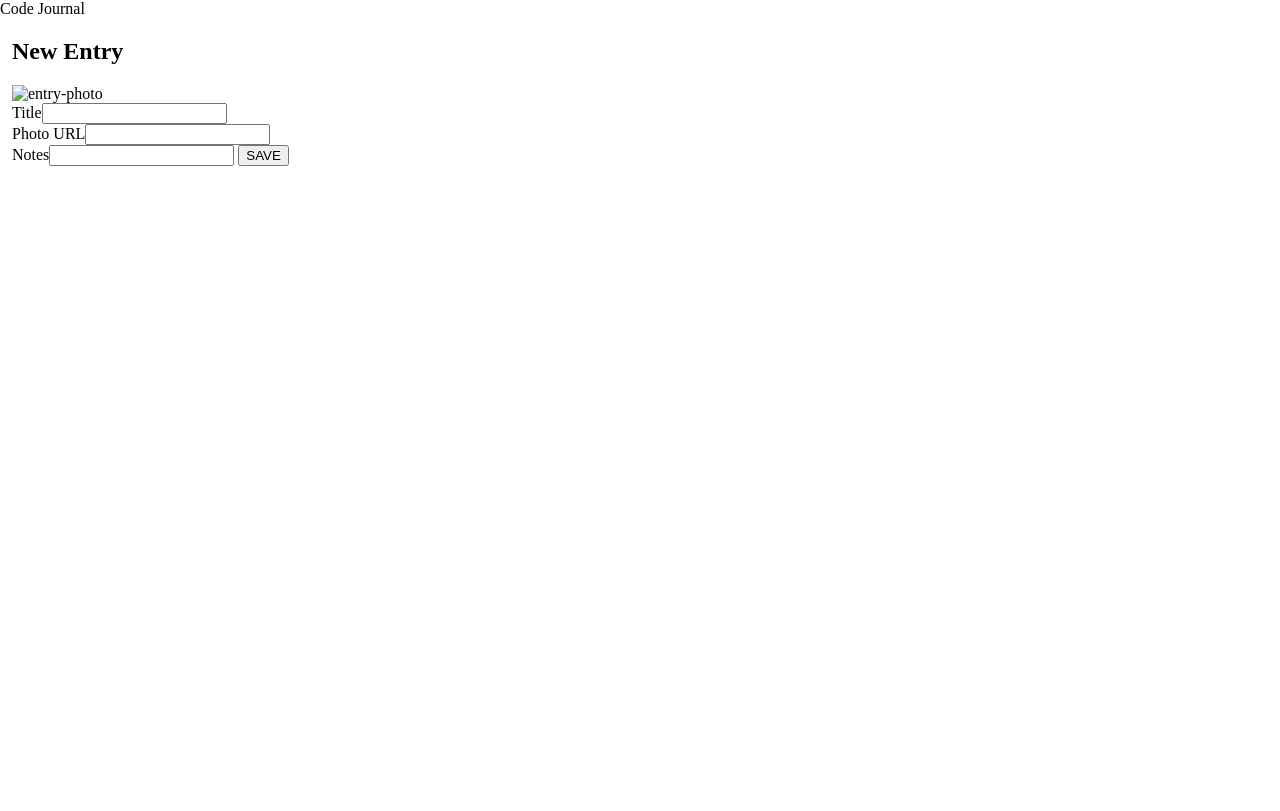
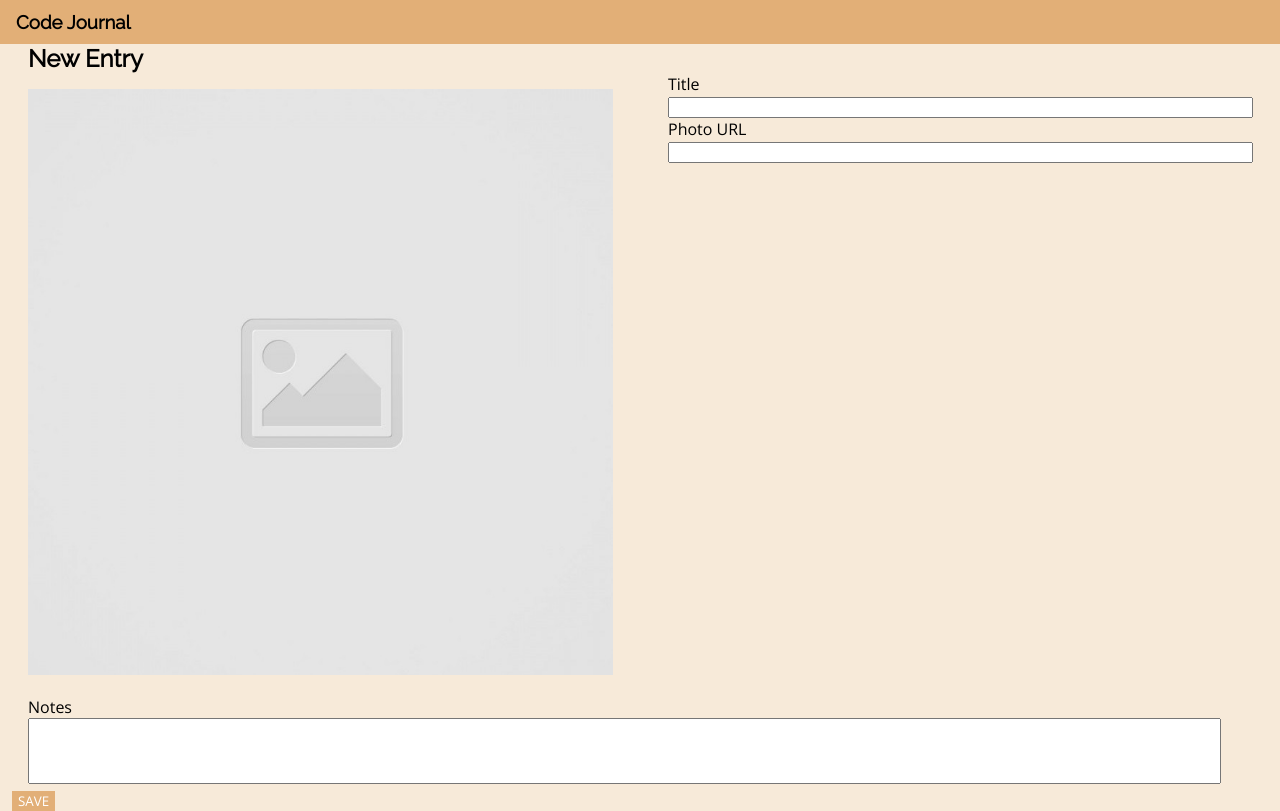
Before and after one commit to nathan-uch/code-journal, a website: page index.html in a window 1280 px wide. Drawn offline with nearby package versions, Linux system fonts and the light colour scheme.

Commit message:
added rows and columns, styled form and element sizes. #1

```diff
--- a/css/styles.css
+++ b/css/styles.css
@@ -0,0 +1,45 @@
+body {
+  font-family: "Open Sans", sans-serif;
+  background-color: #f7ead9;
+}
+
+h2,
+h3 {
+  font-family: Raleway, sans-serif;
+  margin: 0;
+  margin: 0 1rem;
+}
+
+button {
+  font-family: inherit;
+  background-color: #e2af77;
+  color: white;
+  border: none;
+}
+
+/* HEADER */
+header {
+  background: #e2af77;
+  padding: 0.7rem 0;
+}
+
+/* NEW ENTRY FORM */
+label {
+  margin: 1rem;
+}
+
+input,
+textarea {
+  width: 95%;
+  margin: 0 1rem;
+}
+
+textarea {
+  resize: none;
+}
+
+/* MAIN */
+img {
+  width: 95%;
+  margin: 1rem;
+}
--- a/index.html
+++ b/index.html
@@ -5,6 +5,7 @@
   <meta name="viewport" content="width=device-width, initial-scale=1.0">
   <title>Code Journal</title>
   <link rel="icon" href="images/favicon.ico">
+  <link href="https://fonts.googleapis.com/css?family=Open+Sans|Raleway:300,400" rel="stylesheet">
   <link
     rel="stylesheet"
     href="https://cdnjs.cloudflare.com/ajax/libs/font-awesome/6.0.0/css/all.min.css"
@@ -16,27 +17,32 @@
   <link rel="stylesheet" href="css/styles.css">
 </head>
 <body>
-  <header>Code Journal
-  </header>
+  <header><h3>Code Journal</h3></header>
   <main>
     <div data-view="entry-form">
       <form action="">
         <div class="row">
           <div class="column-full">
             <h2>New Entry</h2>
-            <img src="" alt="entry-photo">
           </div>
-          <div class="column-full">
-            <label for="title">Title<input type="text" id="title"></label>
+          <div class="column-half">
+            <img src="images/placeholder-image-square.jpg" alt="entry-photo">
           </div>
-          <div class="column-full">
-            <label for="phot-url">Photo URL<input type="text" id="photo-url"></label>
-          </div>
-          <div class="column-full">
-            <label for="notes">Notes<input type="text" id="notes"></label>
-            <button type="submit">SAVE</button></form>
+          <div class="column-half">
+            <label for="title">Title</label>
+            <input type="text" id="title">
+            <label for="phot-url">Photo URL</label>
+            <input type="text" id="photo-url">
           </div>
         </div>
+        <div class="row">
+          <div class="column-full">
+            <label for="notes">Notes</label>
+            <textarea rows="4" id="notes"></textarea>
+            <button type="submit">SAVE</button>
+          </div>
+        </div>
+      </form>
     </div>
   </main>
   <script src="js/data.js"></script>
```
